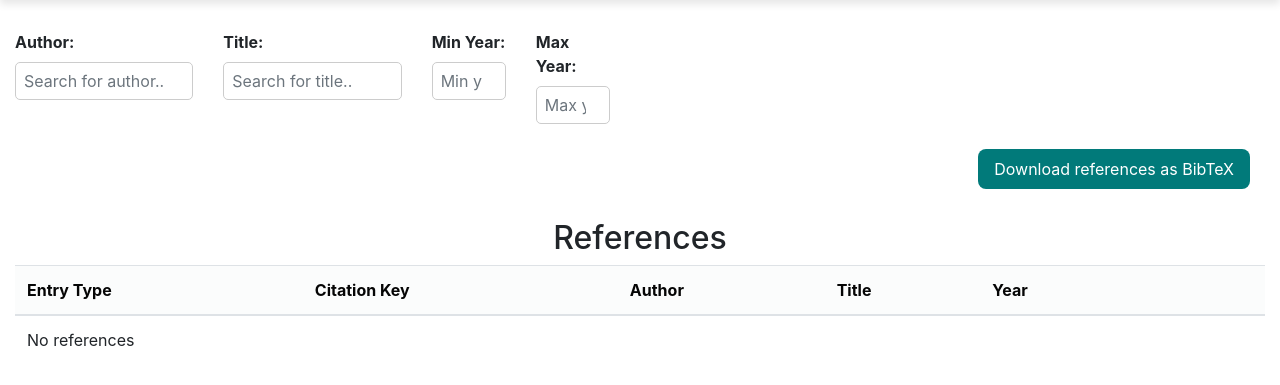
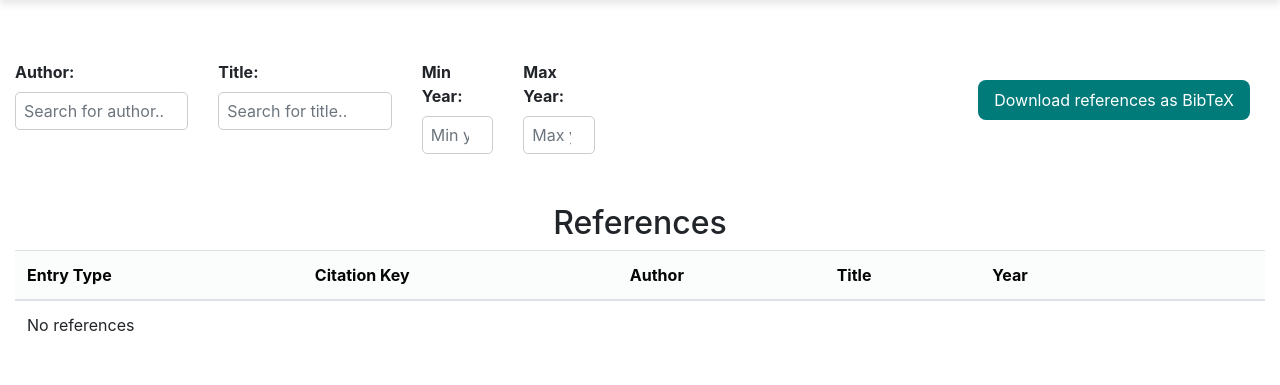
Before and after one commit to ruokokoski/ohtu-miniprojekti, a Flask app: page /references in a window 1280 px wide. Shown: the part 118-503 px from the top of the page. Run offline with Flask 3, Linux system fonts and the light colour scheme; some libraries are stand-ins or nearby versions.

Commit message:
move download button on same line

```diff
--- a/src/templates/list_references.html
+++ b/src/templates/list_references.html
@@ -5,30 +5,37 @@
 {% block body %}
 <script>document.getElementById("nav_references").classList.toggle("active")</script>
 <div class="container-fluid text-center">
+    <div class="row justify-content-between" style="text-align: left;">
         <!-- Hakukentät vasemmalle -->
-    <div class="row justify-content-start" style="text-align: left;">
-        <div class="col-2">
+        <div class="col">
+            <div class="row justify-content-start">
+                <div class="col">
                     <label for="search_author"><b>Author:</b></label>
                     <input type="text" class="form-control" id="search_author" onkeyup="filterTable()" placeholder="Search for author..">
                 </div>
-        <div class="col-2">
+                <div class="col">
                     <label for="search_title"><b>Title:</b></label>
                     <input type="text" class="form-control" id="search_title" onkeyup="filterTable()" placeholder="Search for title..">
                 </div>
-        <div class="col-1">
+                <div class="col-2">
                     <label for="filter_year"><b>Min Year:</b></label>
                     <input type="number" class="form-control" id="min_year" onkeyup="filterTable()" placeholder="Min year...">
                 </div>
-        <div class="col-1">
+                <div class="col-2">
                     <label for="filter_year"><b>Max Year:</b></label>
                     <input type="number" class="form-control" id="max_year" onkeyup="filterTable()" placeholder="Max year...">
                 </div>
             </div>
-
+        </div>
         <!-- Painike oikealle -->
-    <div class="row justify-content-end" style="margin-top: 25px;">
+        <div class="col">
+            <div class="row justify-content-end" style="margin-top: 50px;">
                 <button class="btn btn-primary" onclick="downloadReferences()">Download references as BibTeX</button>
             </div>
+        </div>
+    </div>
+
+
 
     <!-- Taulukko -->
     <div class="row justify-content-center">
```
Lines whose indentation alone changed are shown as unchanged.
